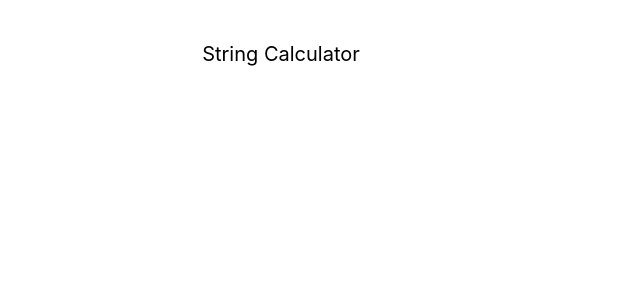
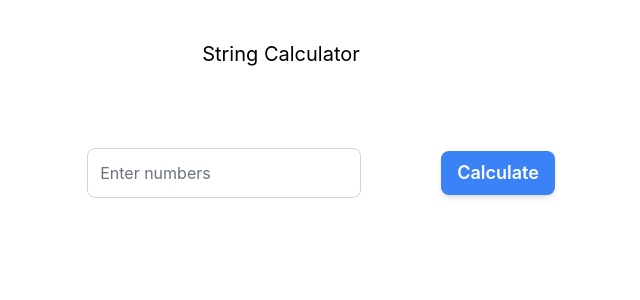
Before and after one commit to SDeokar999/string-calculator-tdd, a React (Create React App) app: page / in a window 1280 px wide. Shown: the top 300 px of the page, without its empty margins (359-999 px from the left). Built offline with nearby package versions, Linux system fonts and the light colour scheme.

Commit message:
Added the StringCalculatorUI to App.tsx file

```diff
--- a/src/App.tsx
+++ b/src/App.tsx
@@ -1,5 +1,6 @@
 import React from "react";
 import "./App.css";
+import StringCalculatorUI from "./StringCalculatorUI";
 
 function App() {
   return (
@@ -7,6 +8,7 @@ function App() {
       <h1 className="text-base md:text-lg lg:text-xl mx-10 mt-10">
         String Calculator
       </h1>
+      <StringCalculatorUI/>
     </div>
   );
 }
--- a/src/StringCalculatorUI.tsx
+++ b/src/StringCalculatorUI.tsx
@@ -1,5 +1,5 @@
 import React, { useState } from "react";
-import add  from "./StringCalculator";
+// import add  from "./StringCalculator";
 
 const StringCalculatorUI = () => {
 
```
